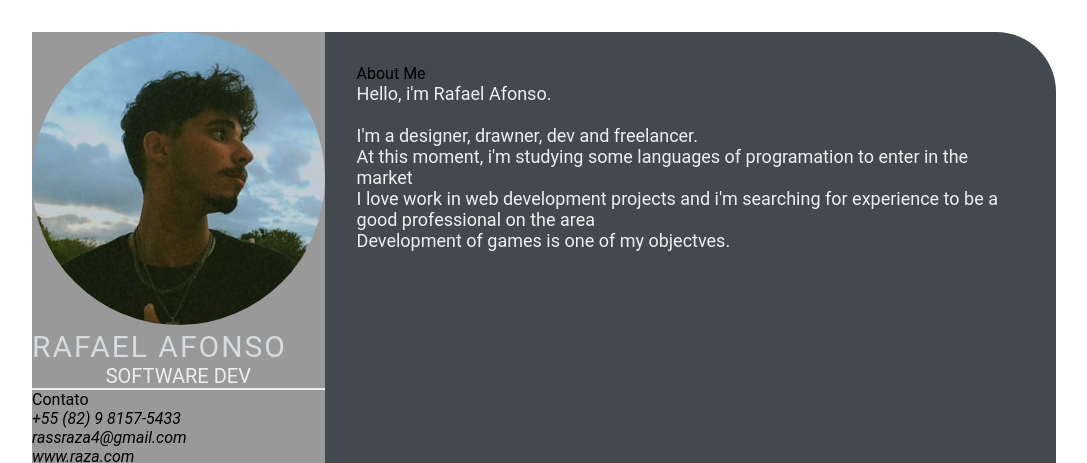
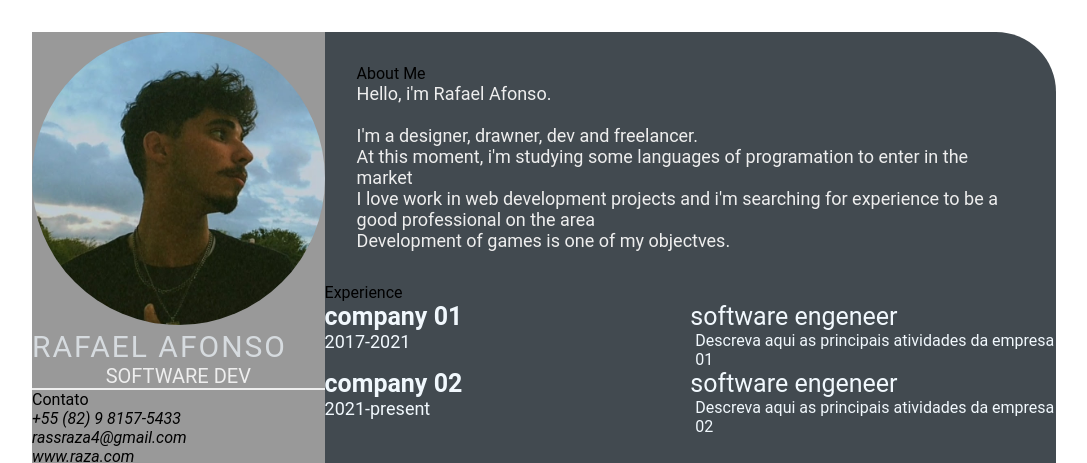
Before and after one commit to Raza6869/NewLegacy.github.io, a plain HTML site: page index.html in a window 1280 px wide. Shown: the top 463 px of the page, without its empty margins (96-1183 px from the left). Drawn offline with Linux system fonts and the light colour scheme.

Commit message:
feature: add index.html and style.css

```diff
--- a/index.html
+++ b/index.html
@@ -52,6 +52,27 @@
                         </p>
                     </div>
                 </section>
+                <section class="experience gap">
+                    <div class="right-tittle">Experience</div>
+                    <div class="experience-contents">
+                        <div class="exp-left">
+                            <p class="exp-company-name">company 01</p>
+                            <p class="exp-time-period">2017-2021</p>
+                        </div>
+                        <div class="exp-right">
+                            <p class="exp-position">software engeneer</p>
+                            <p class="exp-desc">Descreva aqui as principais atividades da empresa 01</p>
+                        </div>
+                        <div class="exp-left">
+                            <p class="exp-company-name">company 02</p>
+                            <p class="exp-time-period">2021-present</p>
+                        </div>
+                        <div class="exp-right">
+                            <p class="exp-position">software engeneer</p>
+                            <p class="exp-desc">Descreva aqui as principais atividades da empresa 02</p>
+                        </div>
+                    </div>
+                </section>
             </section>
     </main>
 </body>
--- a/style.css
+++ b/style.css
@@ -101,3 +101,38 @@
     font-size: 18px;
     color: #eeeeee;
 }
+
+.experience-contents,
+.education-contents,
+.awards-contents {
+    display: grid;
+    grid-template-columns: repeat(2, 1fr);
+    padding-bottom: 2rem;
+    color: #F1F8FD;
+}
+
+.exp-company-name,
+.education-school-name,
+.awards-company-name {
+    font-size: 25px;
+    font-weight: bold;
+}
+
+.exp-time-period,
+.educationp-time-period,
+.awards-time-period {
+    font-size: 18px;
+}
+
+.exp-position,
+.education-subject,
+.awards-name {
+    font-size: 25px;
+}
+
+.exp-desc,
+.education-desc,
+.awards-desc {
+    font-size: 16px;
+    padding-left: 5px;
+}
```
